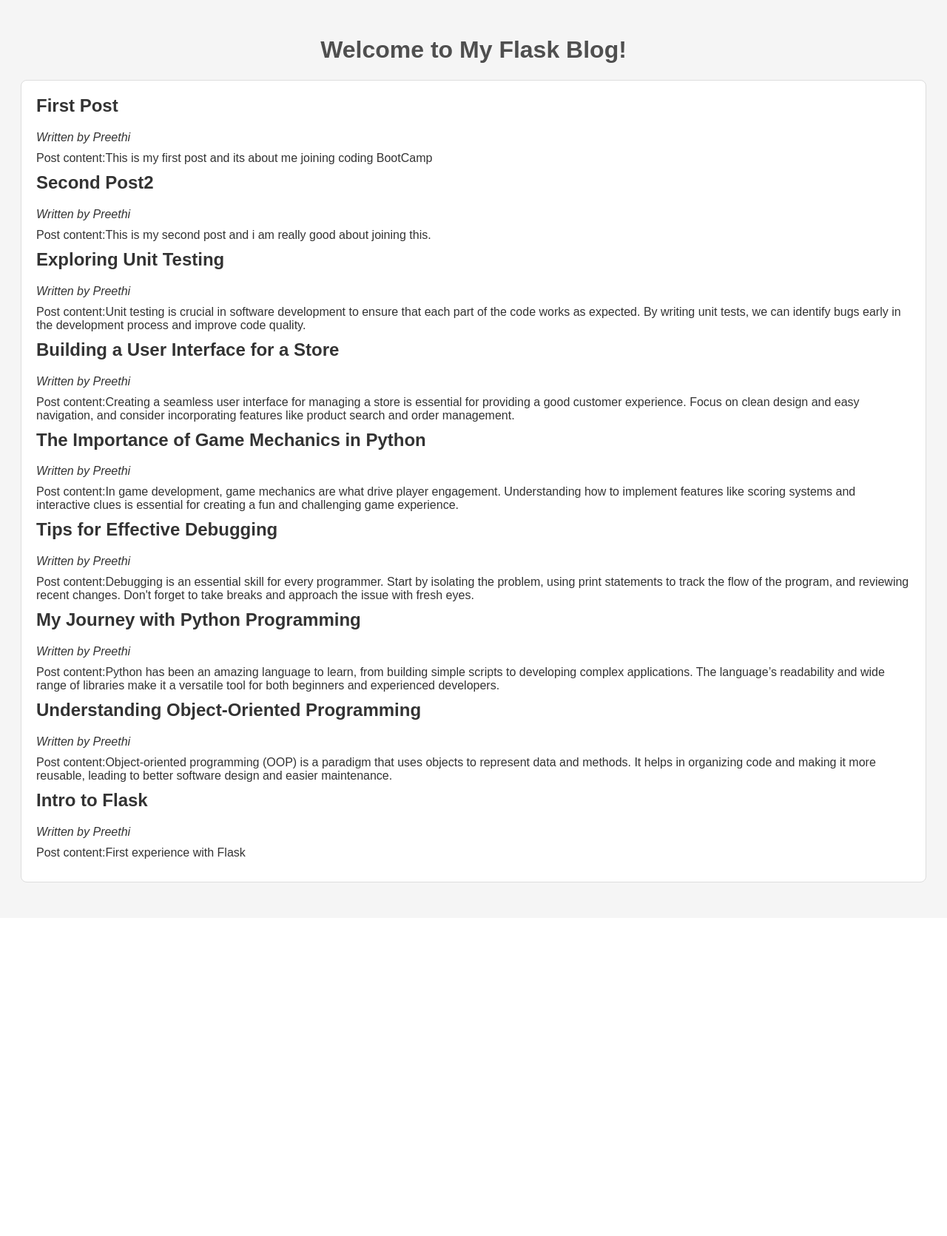
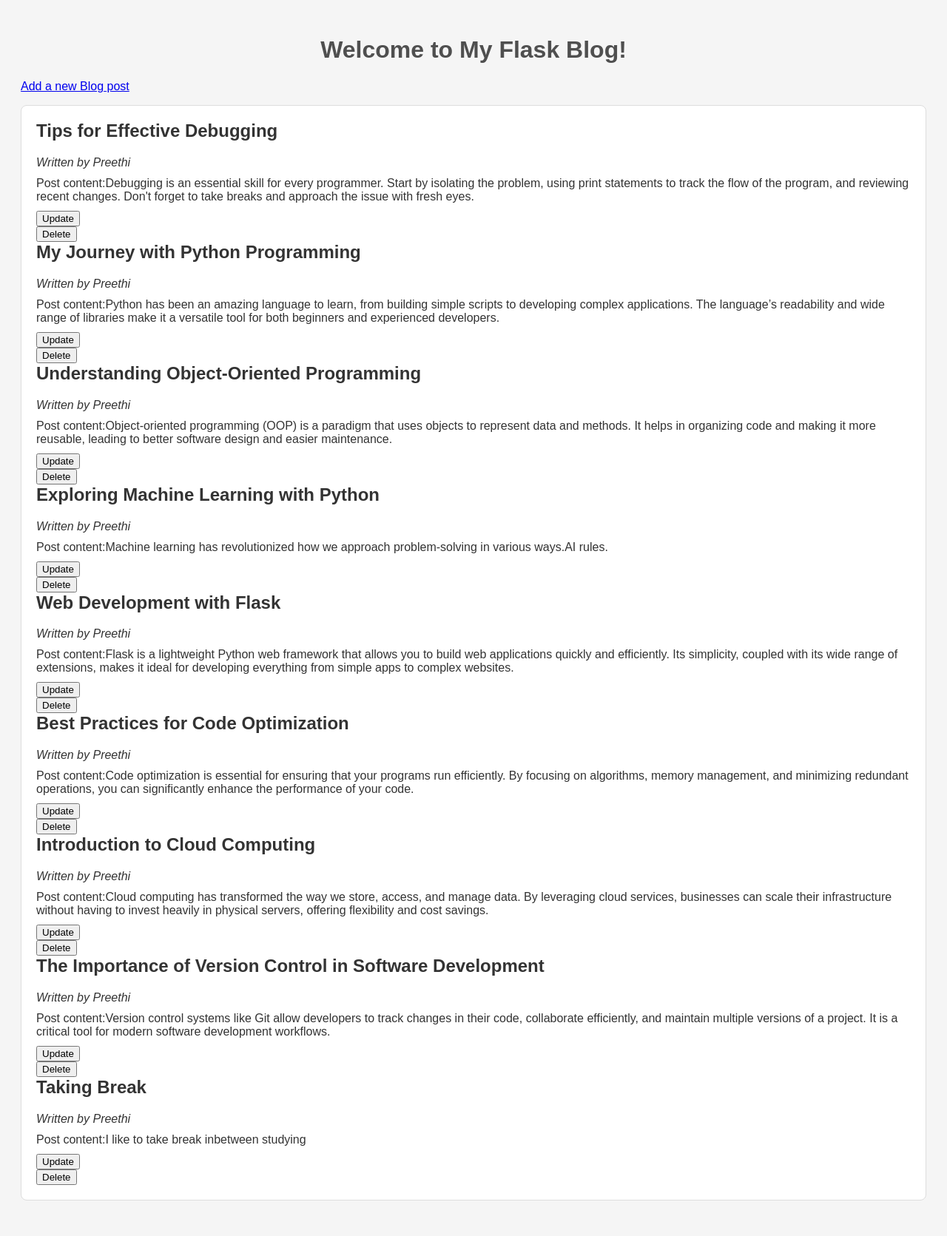
Before and after one commit to Preethicoder/MyBlog_Flask, a Flask app: page / in a window 1280 px wide. Shown: the whole page at 74% size. Before the commit the page ends 1193 px from the top, so only its background shows below. Run offline with Flask 3, Linux system fonts and the light colour scheme.

Commit message:
Implementzed ADD,UPDATE and DELETE function for my Blog using FLASK WebFramework

```diff
--- a/app.py
+++ b/app.py
@@ -38,5 +38,48 @@ def add():
         write_jsonfile(blog_posts)
         return redirect(url_for('index'))
     return render_template('add.html')
+
+@app.route('/delete/<int:post_id>', methods=['POST'])
+def delete(post_id):
+    blog_posts = read_jsonfile()
+    for post in blog_posts:
+        if post["id"] == post_id:
+            blog_posts.remove(post)
+            break
+    write_jsonfile(blog_posts)
+    return redirect(url_for('index'))
+
+
+@app.route('/update/<int:post_id>', methods=['GET', 'POST'])
+def update(post_id):
+    blog_posts = read_jsonfile()  # Read the blog posts from the JSON file
+
+    # Initialize post variable to None
+    post = None
+
+    # Find the post by matching the id
+    for p in blog_posts:
+        if p["id"] == post_id:
+            post = p
+            break  # Stop searching once we find the post
+
+    # If the post is not found, redirect to the home page
+    if not post:
+        return redirect(url_for('index'))
+
+    # If it's a POST request, update the post
+    if request.method == 'POST':
+        post['author'] = request.form.get('author')
+        post['title'] = request.form.get('title')
+        post['content'] = request.form.get('content')
+
+        write_jsonfile(blog_posts)  # Save the updated blog posts back to the file
+        return redirect(url_for('index'))  # Redirect to the index page after updating
+
+    # If it's a GET request, display the update form with current post details
+    return render_template('update.html', post=post)  # Render the update template with the post data
+
+
+
 if __name__ == "__main__":
     app.run(host="0.0.0.0", port=5003, debug=True)
--- a/data.json
+++ b/data.json
@@ -1,34 +1,4 @@
 [
-    {
-        "id": 1,
-        "author": "Preethi",
-        "title": "First Post",
-        "content": "This is my first post and its about me joining coding BootCamp"
-    },
-    {
-        "id": 2,
-        "author": "Preethi",
-        "title": "Second Post2",
-        "content": "This is my second post and i am really good about joining this."
-    },
-    {
-        "id": 3,
-        "author": "Preethi",
-        "title": "Exploring Unit Testing",
-        "content": "Unit testing is crucial in software development to ensure that each part of the code works as expected. By writing unit tests, we can identify bugs early in the development process and improve code quality."
-    },
-    {
-        "id": 4,
-        "author": "Preethi",
-        "title": "Building a User Interface for a Store",
-        "content": "Creating a seamless user interface for managing a store is essential for providing a good customer experience. Focus on clean design and easy navigation, and consider incorporating features like product search and order management."
-    },
-    {
-        "id": 5,
-        "author": "Preethi",
-        "title": "The Importance of Game Mechanics in Python",
-        "content": "In game development, game mechanics are what drive player engagement. Understanding how to implement features like scoring systems and interactive clues is essential for creating a fun and challenging game experience."
-    },
     {
         "id": 6,
         "author": "Preethi",
@@ -50,7 +20,37 @@
     {
         "id": 9,
         "author": "Preethi",
-        "title": "Intro to Flask",
-        "content": "First experience with Flask"
+        "title": "Exploring Machine Learning with Python",
+        "content": "Machine learning has revolutionized how we approach problem-solving in various ways.AI rules."
+    },
+    {
+        "id": 10,
+        "author": "Preethi",
+        "title": "Web Development with Flask",
+        "content": "Flask is a lightweight Python web framework that allows you to build web applications quickly and efficiently. Its simplicity, coupled with its wide range of extensions, makes it ideal for developing everything from simple apps to complex websites."
+    },
+    {
+        "id": 11,
+        "author": "Preethi",
+        "title": "Best Practices for Code Optimization",
+        "content": "Code optimization is essential for ensuring that your programs run efficiently. By focusing on algorithms, memory management, and minimizing redundant operations, you can significantly enhance the performance of your code."
+    },
+    {
+        "id": 12,
+        "author": "Preethi",
+        "title": "Introduction to Cloud Computing",
+        "content": "Cloud computing has transformed the way we store, access, and manage data. By leveraging cloud services, businesses can scale their infrastructure without having to invest heavily in physical servers, offering flexibility and cost savings."
+    },
+    {
+        "id": 13,
+        "author": "Preethi",
+        "title": "The Importance of Version Control in Software Development",
+        "content": "Version control systems like Git allow developers to track changes in their code, collaborate efficiently, and maintain multiple versions of a project. It is a critical tool for modern software development workflows."
+    },
+    {
+        "id": 9,
+        "author": "Preethi",
+        "title": "Taking Break",
+        "content": "I like to take break inbetween studying"
     }
 ]
--- a/templates/index.html
+++ b/templates/index.html
@@ -6,13 +6,21 @@
     <title>Document</title>
     <link rel ="stylesheet" href ="{{url_for('static', filename ='style.css')}}">
 </head>
+
+<body>
 <h1>Welcome to My Flask Blog!</h1>
-<body>
+<p><a href="{{url_for('add')}}">Add a new Blog post</a></p>
     <div class="post">
          {% for details in posts%}
         <h2>{{details["title"]}}</h2>
         <p><em>Written by {{details["author"]}}</em></p>
         <p>Post content:{{details["content"]}}</p>
+        <form action="{{ url_for('update', post_id=details['id']) }}" method="GET">
+        <button type="submit">Update</button>
+        </form>
+        <form action="{{ url_for('delete', post_id=details['id']) }}" method="POST">
+        <button type="submit">Delete</button>
+        </form>
         {% endfor %}
     </div>
 </body>
```
Also changed, not shown: templates/update.html (added, +27 -0 lines).
